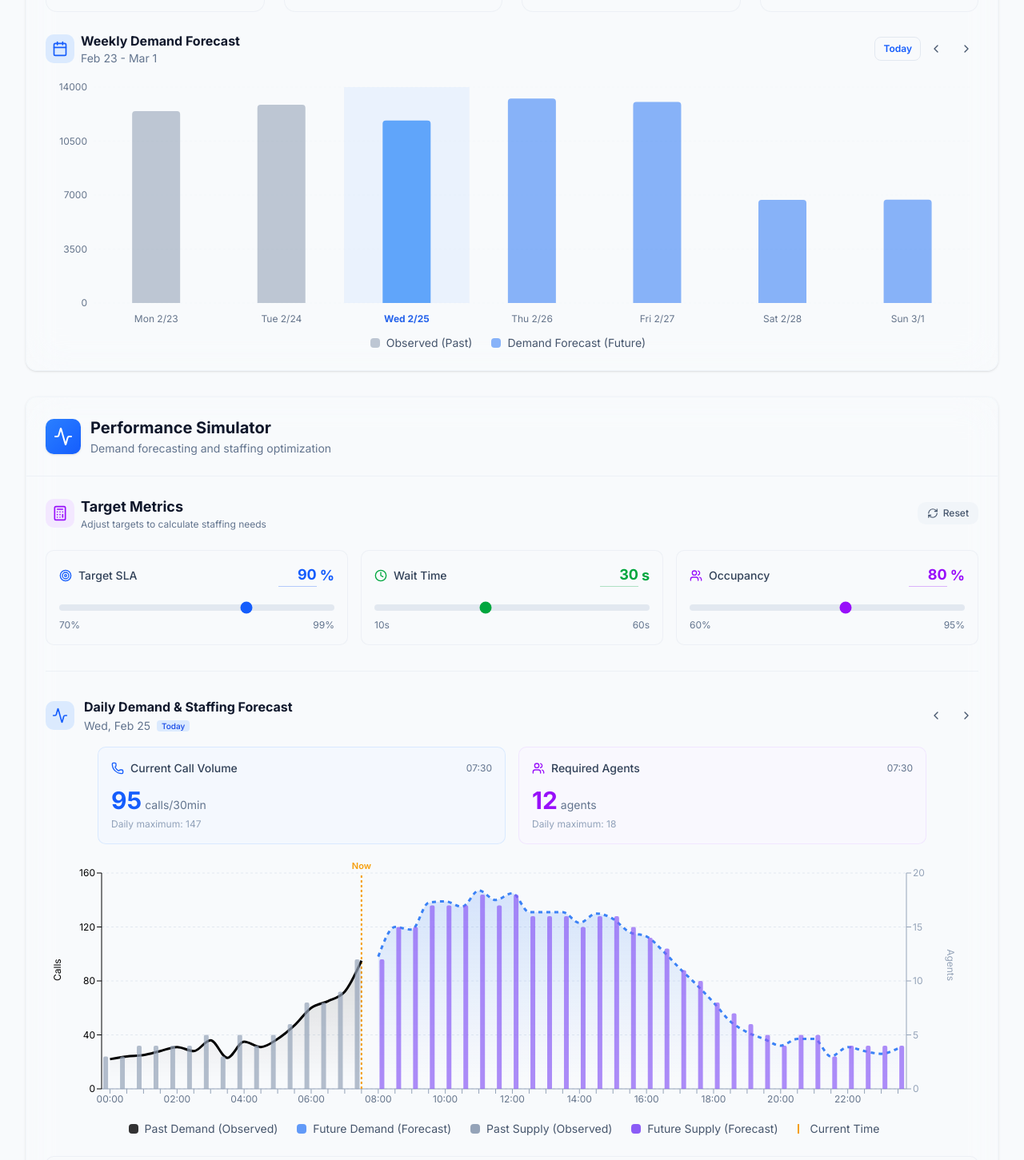
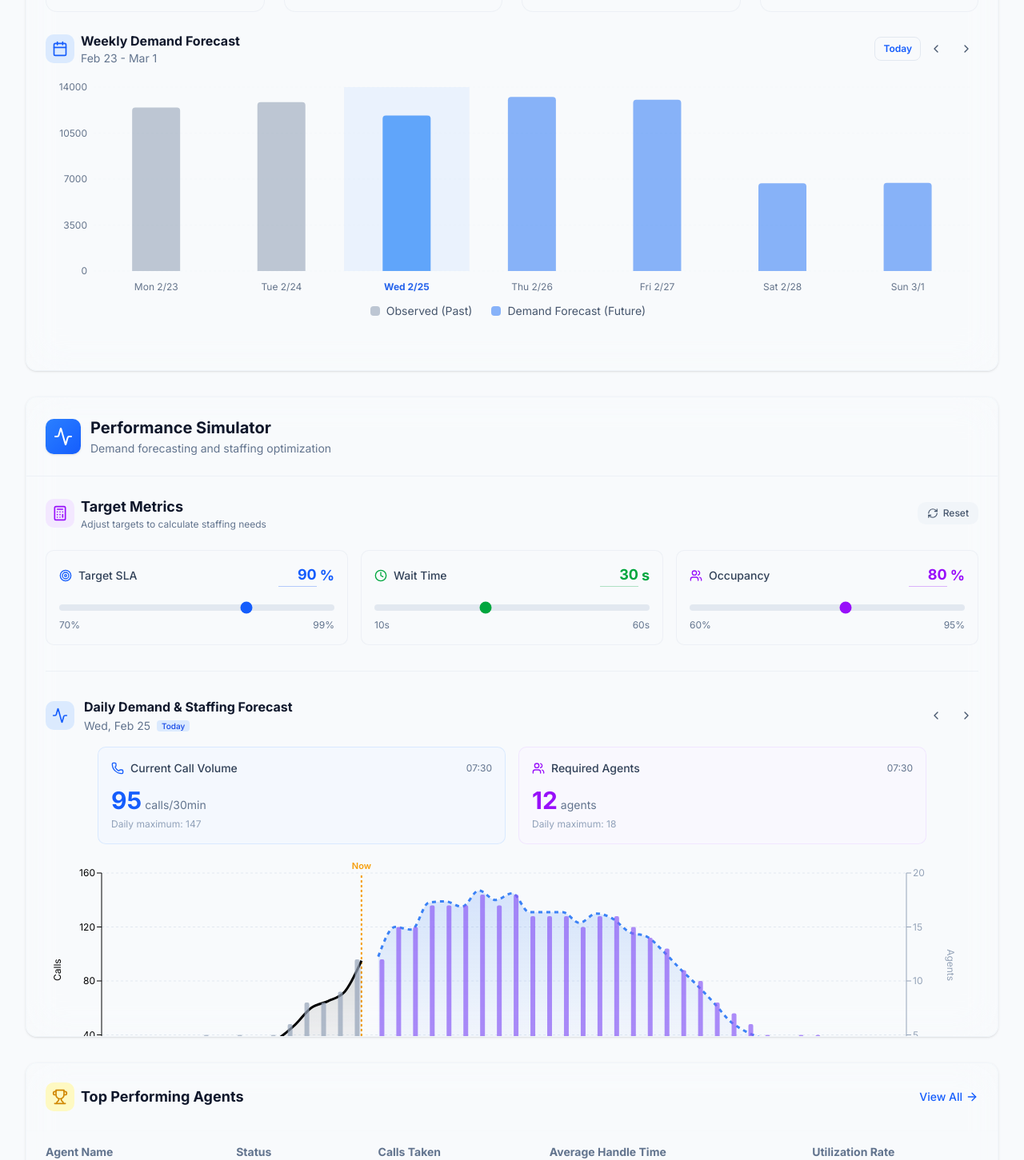
Before and after one commit to sophifang/Workforcemanagementdashboard, a React (Vite) app: page / in a window 1280 px wide. Shown: the part 487-1938 px from the top of the page at 80% size. Built offline with nearby package versions, Linux system fonts and the light colour scheme.

Commit message:
Update files from Figma Make

```diff
--- a/src/components/DailyBreakdownChart.tsx
+++ b/src/components/DailyBreakdownChart.tsx
@@ -22,6 +22,11 @@ interface DailyBreakdownChartProps {
 
 export function DailyBreakdownChart({ selectedDate, onPrevDay, onNextDay, onJumpToToday, staffingData, currentCallVolume, currentRequiredAgents, peakCallVolume, peakRequiredAgents, currentTimeSlot, isToday }: DailyBreakdownChartProps) {
   const { theme } = useTheme();
+  const [isMounted, setIsMounted] = useState(false);
+
+  useEffect(() => {
+    setIsMounted(true);
+  }, []);
 
   // Check if selected date is today
   const isTodayMemo = useMemo(() => {
@@ -224,7 +229,7 @@ export function DailyBreakdownChart({ selectedDate, onPrevDay, onNextDay, onJump
   };
 
   return (
-    <div className="flex flex-col min-w-0 min-h-[400px]">
+    <div className="flex flex-col min-w-0 min-h-[450px]">
       <style>{`
         .recharts-wrapper {
           outline: none !important;
@@ -335,8 +340,9 @@ export function DailyBreakdownChart({ selectedDate, onPrevDay, onNextDay, onJump
       )}
 
       {/* Chart */}
-      <div className="w-full" style={{ height: '350px', minHeight: '350px' }}>
-        <ResponsiveContainer width="100%" height="100%" minHeight={350}>
+      <div className="w-full" style={{ height: '350px', minHeight: '350px', minWidth: '300px' }}>
+        {isMounted ? (
+        <ResponsiveContainer width="100%" height="100%" minHeight={350} minWidth={300}>
           <ComposedChart
             data={enhancedStaffingData}
             margin={{ top: 20, right: 30, left: 10, bottom: 0 }}
@@ -546,6 +552,11 @@ export function DailyBreakdownChart({ selectedDate, onPrevDay, onNextDay, onJump
             )}
           </ComposedChart>
         </ResponsiveContainer>
+        ) : (
+          <div className="flex items-center justify-center h-full text-slate-400">
+            Loading chart...
+          </div>
+        )}
       </div>
 
       {/* Agent Assignments */}
--- a/src/components/DemandChart.tsx
+++ b/src/components/DemandChart.tsx
@@ -1,4 +1,4 @@
-import React, { useMemo } from 'react';
+import React, { useMemo, useState, useEffect } from 'react';
 import { BarChart, Bar, XAxis, YAxis, CartesianGrid, Tooltip, ResponsiveContainer, Cell, ReferenceArea, Legend } from 'recharts';
 import { ChevronLeft, ChevronRight, Calendar, RotateCcw } from 'lucide-react';
 import { useTheme } from '../context/ThemeContext';
@@ -20,6 +20,11 @@ function seededRandom(seed: number) {
 
 export function DemandForecastChart({ weekStart, onPrevWeek, onNextWeek, selectedDate, onSelectDate, onJumpToToday }: DemandForecastChartProps) {
   const { theme } = useTheme();
+  const [isMounted, setIsMounted] = useState(false);
+
+  useEffect(() => {
+    setIsMounted(true);
+  }, []);
 
   const currentData = useMemo(() => {
     const data = [];
@@ -74,7 +79,7 @@ export function DemandForecastChart({ weekStart, onPrevWeek, onNextWeek, selecte
   const todayEntry = currentData.find(d => d.isToday);
 
   return (
-    <div className="flex flex-col h-full min-h-[300px]">
+    <div className="flex flex-col min-h-[360px]">
       <style>{`
         .recharts-wrapper {
           outline: none !important;
@@ -119,8 +124,9 @@ export function DemandForecastChart({ weekStart, onPrevWeek, onNextWeek, selecte
         </div>
       </div>
 
-      <div style={{ width: '100%', height: 'calc(100% - 60px)', minHeight: '300px' }}>
-          <ResponsiveContainer width="100%" height="100%" minHeight={300}>
+      <div style={{ width: '100%', height: '300px', minHeight: '300px', minWidth: '300px' }}>
+        {isMounted ? (
+          <ResponsiveContainer width="100%" height="100%" minHeight={300} minWidth={300}>
             <BarChart
               data={currentData}
               margin={{ top: 10, right: 10, left: 0, bottom: 0 }}
@@ -271,6 +277,11 @@ export function DemandForecastChart({ weekStart, onPrevWeek, onNextWeek, selecte
               </Bar>
             </BarChart>
           </ResponsiveContainer>
+        ) : (
+          <div className="flex items-center justify-center h-full text-slate-400">
+            Loading chart...
+          </div>
+        )}
       </div>
     </div>
   );
--- a/src/components/ForecastingSection.tsx
+++ b/src/components/ForecastingSection.tsx
@@ -26,7 +26,7 @@ export function ForecastingSection({
 
   return (
     <div className="flex flex-col gap-6">
-      <div className="min-h-[500px]">
+      <div className="h-[500px] min-h-[500px]">
         <DailyBreakdownChart
           selectedDate={selectedDate}
           onPrevDay={onPrevDay}
@@ -34,6 +34,7 @@ export function ForecastingSection({
           onJumpToToday={onJumpToToday}
         />
       </div>
+      <div className="h-[400px] min-h-[400px]">
         <DemandForecastChart
           weekStart={weekStart}
           onPrevWeek={onPrevWeek}
@@ -43,5 +44,6 @@ export function ForecastingSection({
           onJumpToToday={onJumpToToday}
         />
       </div>
+    </div>
   );
 }
--- a/src/components/WorkforceManagementPanel.tsx
+++ b/src/components/WorkforceManagementPanel.tsx
@@ -90,7 +90,7 @@ export function WorkforceManagementPanel({
 
         {/* Charts below */}
         <div className="space-y-6">
-          <div className="min-h-[400px]">
+          <div className="h-[400px] min-h-[400px]">
             <DailyBreakdownChart
               selectedDate={selectedDate}
               onPrevDay={onPrevDay}
--- a/src/index.css
+++ b/src/index.css
@@ -688,10 +688,6 @@
     height: calc(var(--spacing) * 24);
   }
 
-  .h-48 {
-    height: calc(var(--spacing) * 48);
-  }
-
   .h-\[80vh\] {
     height: 80vh;
   }
@@ -720,12 +716,16 @@
     max-height: 600px;
   }
 
-  .min-h-\[300px\] {
-    min-height: 300px;
+  .min-h-\[360px\] {
+    min-height: 360px;
   }
 
   .min-h-\[400px\] {
     min-height: 400px;
+  }
+
+  .min-h-\[450px\] {
+    min-height: 450px;
   }
 
   .min-h-screen {
--- a/src/pages/AgentDetail.tsx
+++ b/src/pages/AgentDetail.tsx
@@ -321,7 +321,7 @@ export default function AgentDetail() {
                 </span>
               </div>
             </div>
-            <ResponsiveContainer width="100%" height={250}>
+            <ResponsiveContainer width="100%" height={250} minWidth={300} minHeight={250}>
               <LineChart data={performanceTrend}>
                 <CartesianGrid strokeDasharray="3 3" stroke={isDark ? '#334155' : '#e2e8f0'} />
                 <XAxis dataKey="date" stroke={isDark ? '#94a3b8' : '#64748b'} style={{ fontSize: '12px' }} />
@@ -355,7 +355,7 @@ export default function AgentDetail() {
                 </span>
               </div>
             </div>
-            <ResponsiveContainer width="100%" height={250}>
+            <ResponsiveContainer width="100%" height={250} minWidth={300} minHeight={250}>
               <BarChart data={performanceTrend}>
                 <CartesianGrid strokeDasharray="3 3" stroke={isDark ? '#334155' : '#e2e8f0'} />
                 <XAxis dataKey="date" stroke={isDark ? '#94a3b8' : '#64748b'} style={{ fontSize: '12px' }} />
--- a/src/pages/MetricsHistory.tsx
+++ b/src/pages/MetricsHistory.tsx
@@ -306,9 +306,8 @@ export default function MetricsHistory() {
                             const weekTotalCalls = group.days.reduce((sum, day) => sum + day.calls, 0);
 
                             return (
-                            <>
+                            <React.Fragment key={`week-${group.weekStart.getTime()}`}>
                                 <tr
-                                    key={`week-${group.weekStart.getTime()}`}
                                     className="hover:bg-slate-50 dark:hover:bg-slate-700/30 transition-colors cursor-pointer bg-slate-50/50 dark:bg-slate-800/50"
                                     onClick={() => toggleWeek(group.weekStart)}
                                 >
@@ -376,7 +375,7 @@ export default function MetricsHistory() {
                                         </td>
                                     </tr>
                                 )}
-                            </>
+                            </React.Fragment>
                         )})}
                         {historyData.length > 500 && (
                             <tr>
--- a/src/pages/ShiftScheduler.tsx
+++ b/src/pages/ShiftScheduler.tsx
@@ -1,4 +1,4 @@
-import React, { useMemo, useState } from 'react';
+import React, { useMemo, useState, useEffect } from 'react';
 import { ArrowLeft, Calendar, Users, Clock, AlertCircle, CheckCircle, User, ChevronLeft, ChevronRight, Lock, Save, Target, Activity, X, Plus, Minus } from 'lucide-react';
 import { Link } from 'react-router';
 import { useTheme } from '../context/ThemeContext';
@@ -29,6 +29,11 @@ function seededRandom(seed: number) {
 export default function ShiftScheduler() {
   const { theme } = useTheme();
   const isDark = theme === 'dark';
+  const [isMounted, setIsMounted] = useState(false);
+
+  useEffect(() => {
+    setIsMounted(true);
+  }, []);
 
   const [selectedWeekOffset, setSelectedWeekOffset] = useState(0);
 
@@ -1148,8 +1153,9 @@ export default function ShiftScheduler() {
                   </div>
                 </div>
               </div>
-              <div className="h-48">
-                <ResponsiveContainer width="100%" height="100%">
+              <div style={{ height: '192px', minHeight: '192px', minWidth: '300px' }}>
+                {isMounted ? (
+                <ResponsiveContainer width="100%" height="100%" minHeight={192} minWidth={300}>
                   <BarChart data={requiredStaffing.filter((_, idx) => idx % 2 === 0).map(slot => ({
                     ...slot,
                     gap: slot.scheduled < slot.required ? slot.required - slot.scheduled : 0,
@@ -1196,6 +1202,11 @@ export default function ShiftScheduler() {
                     <Bar dataKey="excess" stackId="a" fill="#3b82f6" name="excess" radius={[4, 4, 0, 0]} />
                   </BarChart>
                 </ResponsiveContainer>
+                ) : (
+                  <div className="flex items-center justify-center h-full text-slate-400">
+                    Loading chart...
+                  </div>
+                )}
               </div>
             </div>
             </div>
```
Lines whose indentation alone changed are shown as unchanged.
